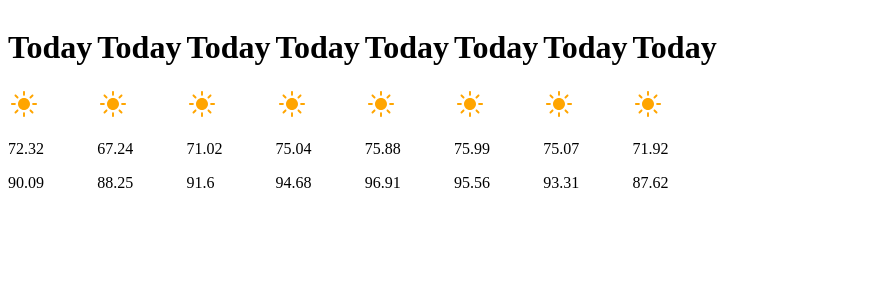
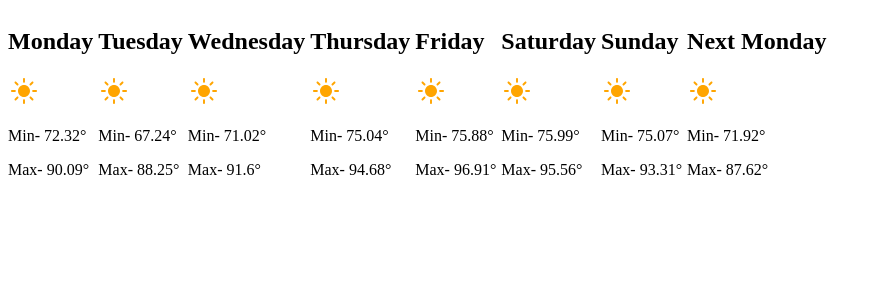
Before and after one commit to FernandoRodriguez23/CapStone, a React (Create React App) app: page / in a window 1280 px wide. Shown: the top 300 px of the page, without its empty margins (0-881 px from the left). Built offline with nearby package versions, Linux system fonts and the light colour scheme.

Commit message:
Fundation

```diff
--- a/src/components/General.jsx
+++ b/src/components/General.jsx
@@ -6,11 +6,19 @@ const General = ({info}) => {
 
     return (
         <div className="General">
-            <h1>Today</h1>
-            {info.dt == 1619982000}
+
+            {info.dt === 1619982000 && <h2>Monday</h2>}
+            {info.dt === 1620068400 && <h2>Tuesday</h2>}
+            {info.dt === 1620154800 && <h2>Wednesday</h2>}
+            {info.dt === 1620241200 && <h2>Thursday</h2>}
+            {info.dt === 1620327600 && <h2>Friday</h2>}
+            {info.dt === 1620414000 && <h2>Saturday</h2>}
+            {info.dt === 1620500400 && <h2>Sunday</h2>}
+            {info.dt === 1620586800 && <h2>Next Monday</h2>}
+
             <IoIosSunny style={{ color: "orange", fontSize: "2rem" }} />
-            <p> { info.temp.min }</p>
-            <p> { info.temp.max }</p>
+            <p> Min- { info.temp.min }°</p>
+            <p> Max- { info.temp.max }°</p>
         </div>
     );
 }
```
Also changed, not shown: 1 other file (tests, documents, lock files or other folders).
